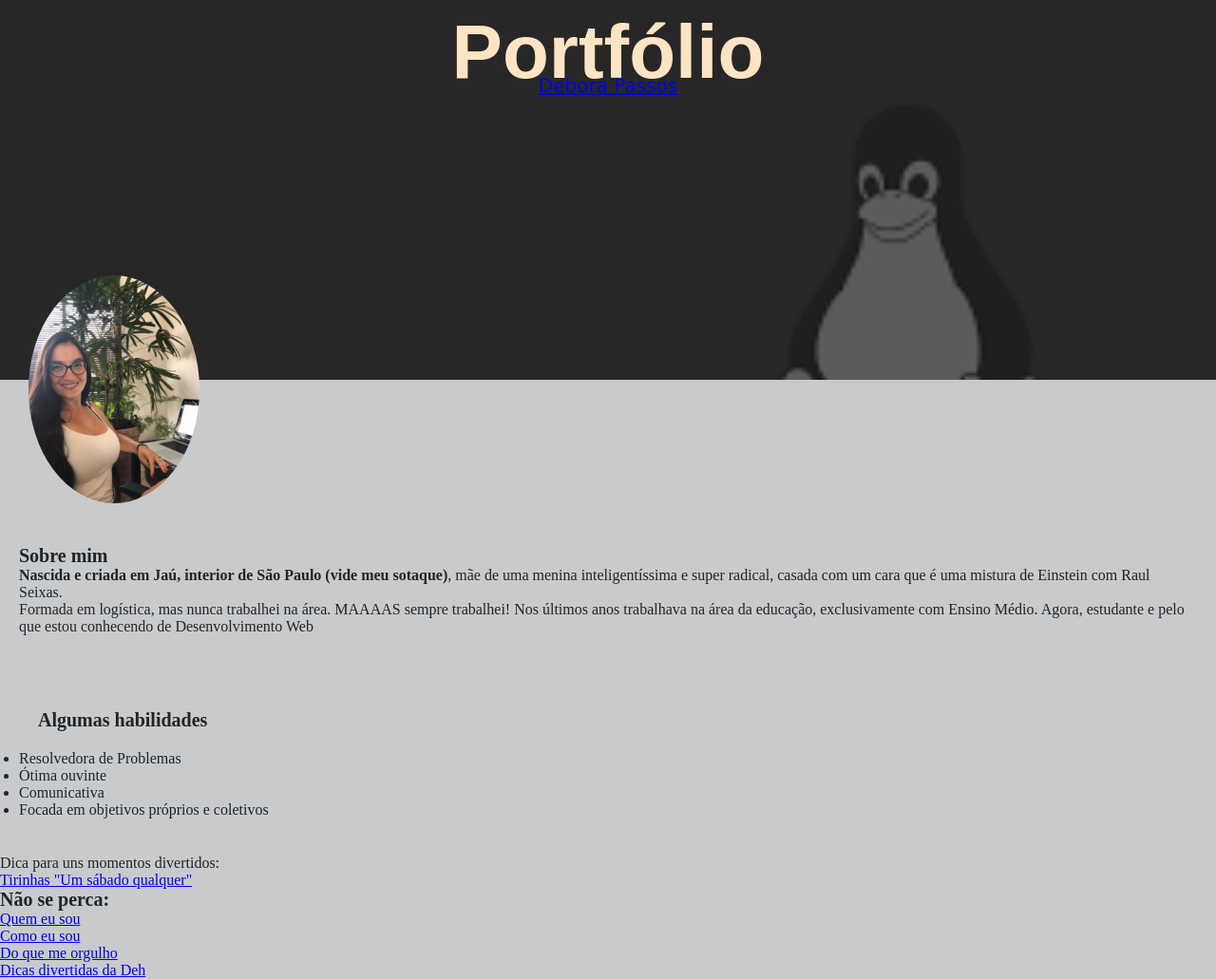
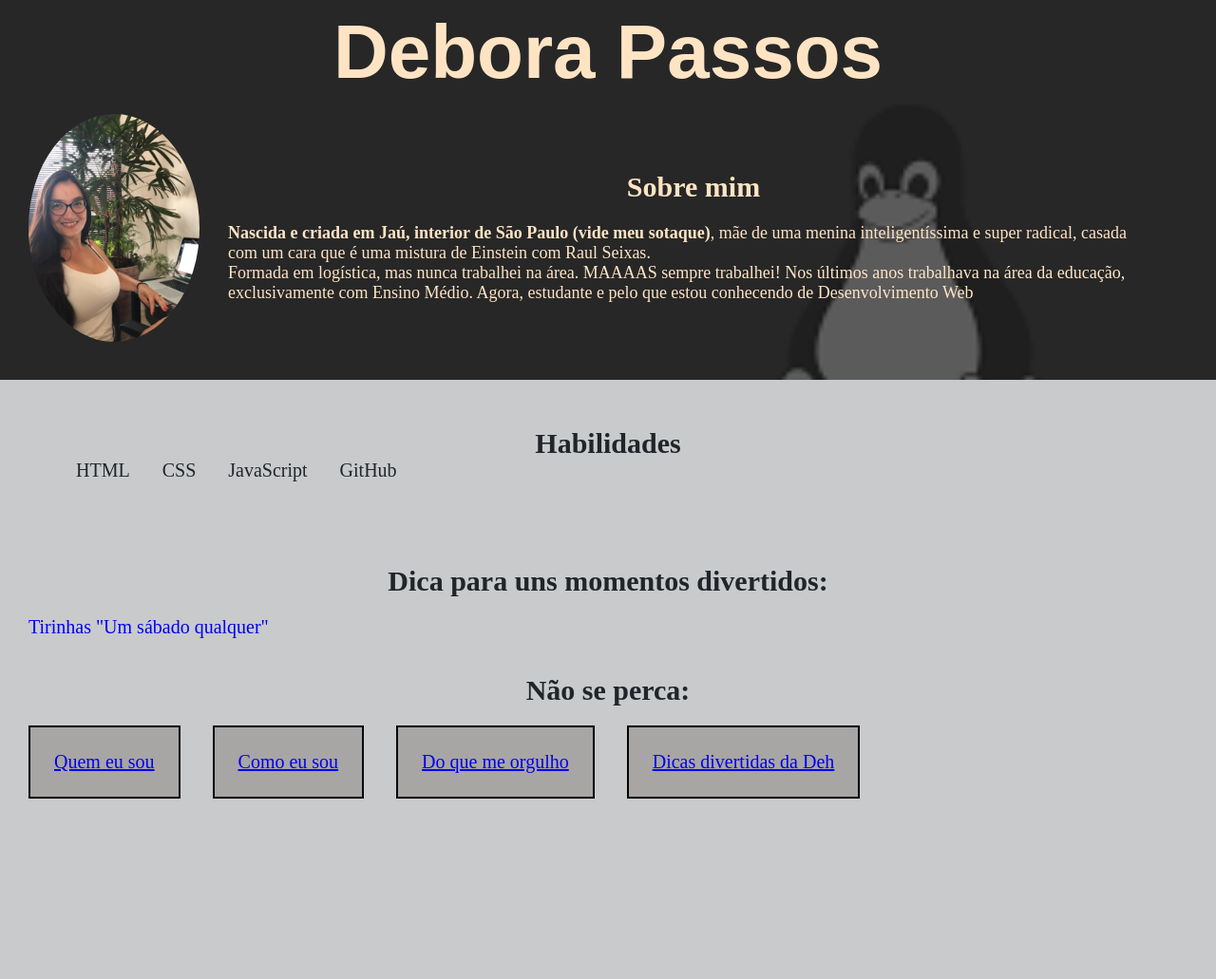
Before and after one commit to DeboraPassos-neo/DeboraPassos-neo.github.io, a plain HTML site: page index.html in a window 1280 px wide. Shown: the whole page at 95% size. After the commit the page ends 841 px from the top, so only its background shows below. Drawn offline with Linux system fonts and the light colour scheme.

Commit message:
atualizaçao de portifolio

```diff
--- a/index.html
+++ b/index.html
@@ -10,39 +10,44 @@
 <body>
 <header>
   <div id="header-top">
-    <h1 id="main-title">Portfólio</h1>
+    <h1 id="main-title">Debora Passos</h1>
+    <img id="deh" src="imagens/dehpassos.jpeg" alt="Debora sentada de lado, próxima a um computador aberto com uma árvore no fundo" width="180px">
+  </div>
+
+  <div id="section-about">
+    <h2 id="sobre">Sobre mim</h2>
     <br>
-      <p id="name"> <a href="#deh">Debora Passos</a> </p>
-    <br>
-  </div>
+    <p><strong> Nascida e criada em Jaú, interior de São Paulo (vide meu sotaque)</strong>, mãe de uma menina inteligentíssima e super radical, casada com um cara que é uma mistura de Einstein com Raul Seixas. <br> Formada em logística, mas nunca trabalhei na área. MAAAAS sempre trabalhei! Nos últimos anos trabalhava na área da educação, exclusivamente com Ensino Médio. Agora, estudante e pelo que estou conhecendo de Desenvolvimento Web</p>
+  <br>
+</div>
 </header>
-        <img id="deh" src="imagens/dehpassos.jpeg" alt="Debora sentada de lado, próxima a um computador aberto com uma árvore no fundo" width="180px">
-    <div id="section-about">
-      <h2 id="sobre">Sobre mim</h2>
-      <p><strong> Nascida e criada em Jaú, interior de São Paulo (vide meu sotaque)</strong>, mãe de uma menina inteligentíssima e super radical, casada com um cara que é uma mistura de Einstein com Raul Seixas. <br> Formada em logística, mas nunca trabalhei na área. MAAAAS sempre trabalhei! Nos últimos anos trabalhava na área da educação, exclusivamente com Ensino Médio. Agora, estudante e pelo que estou conhecendo de Desenvolvimento Web</p>
+
+  <div id="list_skill">
+    <h2>Habilidades</h2>
+    <ul class="cl_skills">
+        <li class="skill impar">HTML</li>
+        <li class="skill">CSS</li>
+        <li class="skill impar">JavaScript</li>
+        <li class="skill">GitHub</li>
+    </ul>
     <br>
   </div>
 
-    <div id="hab">
-    <h2 id="faço">Algumas habilidades</h2>
-    <ul>
-        <li>Resolvedora de Problemas</li>
-        <li>Ótima ouvinte</li>
-        <li>Comunicativa</li>
-        <li>Focada em objetivos próprios e coletivos</li>
-    </ul>
-    <br>
+  <div>
+    <h2 id="list_link">Dica para uns momentos divertidos:</h2>
+    <a href="https://www.umsabadoqualquer.com/" target="_blank" class="item"> Tirinhas "Um sábado qualquer"</a>
   </div>
-    <p id="dicas">Dica para uns momentos divertidos:</p>
-    <a href="https://www.umsabadoqualquer.com/" target="_blank"> Tirinhas "Um sábado qualquer"</a>
 
    <br>
-  <h2>Não se perca:</h2>
+
+  <div>  <h2 id="list_itens">Não se perca:</h2>
     <ul>
-      <li><a href="#name">Quem eu sou</a>   </li>
-      <li> <a href="#sobre">Como eu sou</a></li>
-      <li> <a href="#faço">Do que me orgulho </a></li>
-      <li> <a href="#dicas">Dicas divertidas da Deh </a></li>
+      <li class="item local"><a href="#name">Quem eu sou</a>   </li>
+      <li class="item local"> <a href="#sobre">Como eu sou</a></li>
+      <li class="item local"> <a href="#faço">Do que me orgulho </a></li>
+      <li class="item local"> <a href="#dicas">Dicas divertidas da Deh </a></li>
       </ul>
+    </div>
+
 </body>
 </html>
--- a/style.css
+++ b/style.css
@@ -7,6 +7,7 @@ body{
     background-color: #c8cacc;
     color: rgb(33, 37, 41);
     align-items: center;
+
 
 }
 header{
@@ -25,11 +26,13 @@ h1{
     line-height: 10px;
 }
 h2{
-    font-size: 20px;
+    font-size: 30px;
+    text-align: center;
 }
 #deh{
-    margin: -110px 30px 20px;
+    margin: 60px 30px 20px;
     border-radius: 100%;
+    float: left;
 }
 #name{
     text-decoration: none;
@@ -39,11 +42,37 @@ h2{
     text-align: center;
 
 }
-
-#hab, #faço, #section-about{
-    padding: 20px;
+#section-about{
+    color: bisque;
+    font-size: 18px;
+    padding-top: 120px;
+    padding-right: 60px;
 }
 
-#faço{
+#list_skill, #list_link, #list_itens{
+    padding: 20px 30px 20px 30px;
+}
+.skill{
+    display: inline-block;
+
+
+}
+.item, .skill{
+    padding-left: 30px;
+    font-size: 20px;
     text-decoration: none;
 }
+#list_skill{
+    padding: 50px;
+}
+
+.local{
+    display: inline-block;
+    background-color: rgb(168, 165, 165);
+    border: 2px black solid;
+    padding: 25px;
+    margin-left: 30px;
+}
+.impar:hover{
+
+}
```
